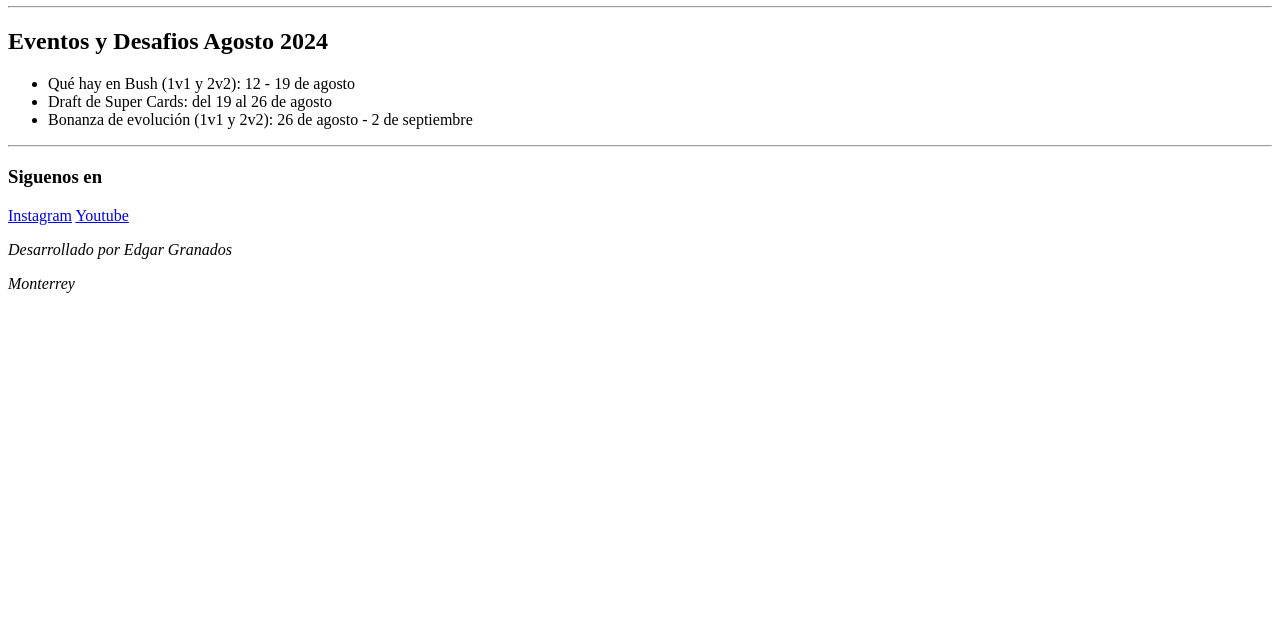
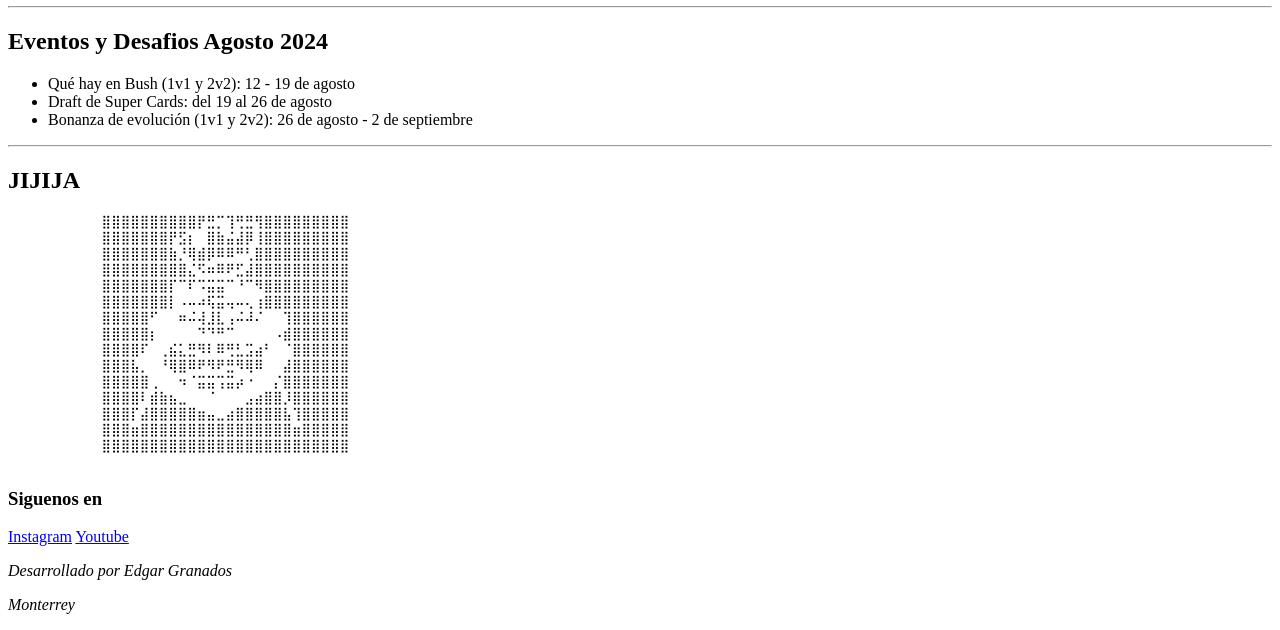
Before and after one commit to EdgarGnds/Actividad2-CR, a plain HTML site: page index.html in a window 1280 px wide. Shown: the part 3662-4292 px from the top of the page. Before the commit the page ends 3971 px from the top, so only its background shows below. Drawn offline with Linux system fonts and the light colour scheme.

Commit message:
actualizo el index

```diff
--- a/index.html
+++ b/index.html
@@ -79,6 +79,25 @@
             <li>Bonanza de evolución (1v1 y 2v2): 26 de agosto - 2 de septiembre</li>
         </ul>
         <hr>
+        <h2>JIJIJA</h2>
+        <pre>
+            ⣿⣿⣿⣿⣿⣿⣿⣿⣿⣿⡟⣛⡉⢹⢛⣛⢻⣿⣿⣿⣿⣿⣿⣿⣿⣿
+            ⣿⣿⣿⣿⣿⣿⣿⡟⣫⡆⠀⣿⣷⣬⣼⡿⢸⣿⣿⣿⣿⣿⣿⣿⣿⣿
+            ⣿⣿⣿⣿⣿⣿⣿⣷⡘⢿⣾⡿⠿⠿⠛⢃⣿⣿⣿⣿⣿⣿⣿⣿⣿⣿
+            ⣿⣿⣿⣿⣿⣿⣿⣿⣿⣌⠫⠶⠿⠟⣋⣼⣿⣿⣿⣿⣿⣿⣿⣿⣿⣿
+            ⣿⣿⣿⣿⣿⣿⣿⡏⠉⠏⠩⣭⣭⠉⠘⠉⠻⣿⣿⣿⣿⣿⣿⣿⣿⣿
+            ⣿⣿⣿⣿⣿⣿⣿⡇⠠⠤⠴⢯⣭⢤⠤⢄⢰⣿⣿⣿⣿⣿⣿⣿⣿⣿
+            ⣿⣿⣿⣿⣿⠋⠀⠀⠶⠬⢼⣸⣇⢠⠬⠼⠌⠀⠀⢹⣿⣿⣿⣿⣿⣿
+            ⣿⣿⣿⣿⣿⡆⠀⠀⠀⠀⠙⠙⠛⠉⠀⠀⠀⠀⠠⣾⣿⣿⣿⣿⣿⣿
+            ⣿⣿⣿⣿⠏⠀⢀⣮⣅⣛⠻⠇⠿⢛⣃⣩⣴⠃⠀⠈⣿⣿⣿⣿⣿⣿
+            ⣿⣿⣿⣧⡀⠀⠘⢿⣿⠿⠟⠻⠟⣛⠻⢿⠿⠀⠀⣼⣿⣿⣿⣿⣿⣿
+            ⣿⣿⣿⣿⣿⢀⠀⠀⠲⠈⣭⣭⢩⣭⡴⠐⠀⠀⡌⣿⣿⣿⣿⣿⣿⣿
+            ⣿⣿⣿⣿⠇⣾⣷⣦⣀⠀⠀⠈⠀⠀⠀⣠⣴⣿⣿⡸⣿⣿⣿⣿⣿⣿
+            ⣿⣿⣿⡏⣼⣿⣿⣿⣿⣿⣶⣤⣀⣴⣿⣿⣿⣿⣿⣧⢹⣿⣿⣿⣿⣿
+            ⣿⣿⣿⣶⣿⣿⣿⣿⣿⣿⣿⣿⣿⣿⣿⣿⣿⣿⣿⣿⣶⣿⣿⣿⣿⣿
+            ⣿⣿⣿⣿⣿⣿⣿⣿⣿⣿⣿⣿⣿⣿⣿⣿⣿⣿⣿⣿⣿⣿⣿⣿⣿⣿
+        </pre>
+
     </aside>
 
     <footer>
```
